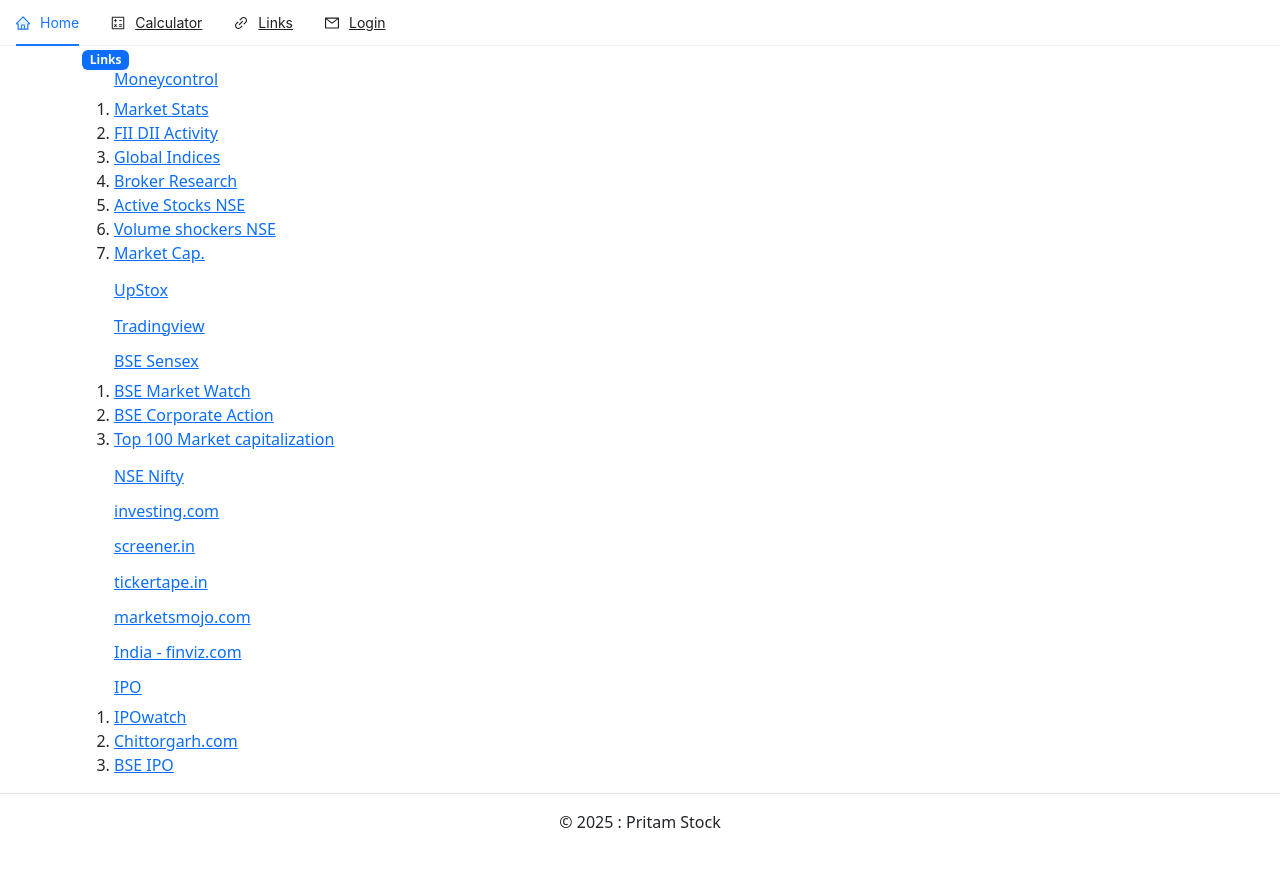
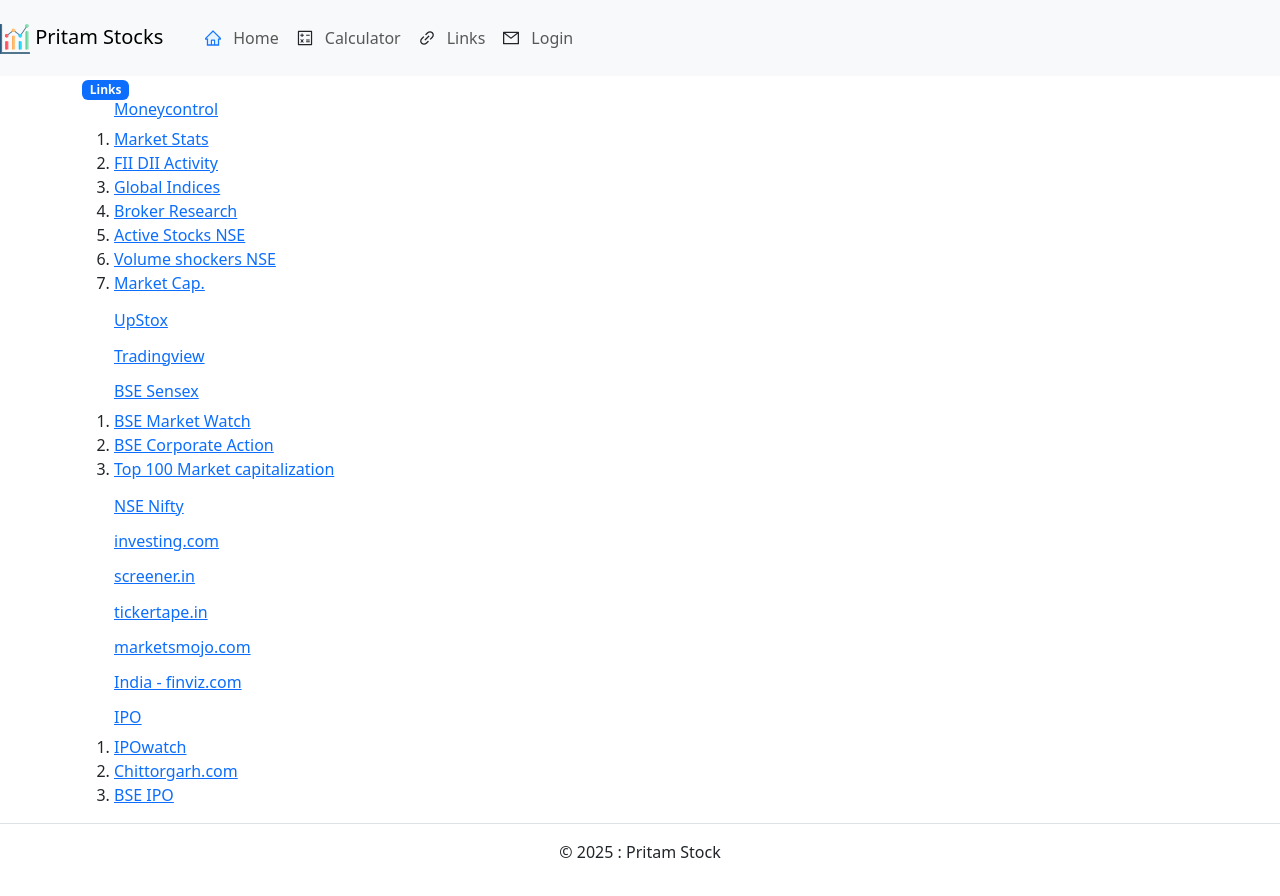
Before and after one commit to pritamkhose/stockvite, a React (Vite) app: page /links in a window 1280 px wide. Before the commit the page ends 866 px from the top, so only its background shows below. Built offline with nearby package versions, Linux system fonts and the light colour scheme; no server answers.

Commit message:
Update Navigation redirect and Nav bar

```diff
--- a/src/components/Header.jsx
+++ b/src/components/Header.jsx
@@ -10,53 +10,94 @@
   MailOutlined,
   SettingOutlined,
 } from "@ant-design/icons";
-import { Menu } from "antd";
-import { useState } from "react";
-import { Outlet } from "react-router-dom";
+import { useEffect, useState } from "react";
+import { Nav, Navbar } from "react-bootstrap";
+import { Link, Outlet } from "react-router-dom";
+import logo from "../images/logo.svg";
 import Footer from "./Footer";
 
 const Header = () => {
-  const [current, setCurrent] = useState("home");
   const minHeight = window.innerHeight;
-  // const [navExpanded, setNavExpanded] = useState(false);
-  // const [show, setShow] = useState(false);
-  const [session] = useState({
+  const [navExpanded, setNavExpanded] = useState(false);
+  const setNavClose = () => setNavExpanded(false);
+  const [session, setSession] = useState({
     isLogin: localStorage.getItem("name") ? true : false,
     user: localStorage.getItem("name") ? localStorage.getItem("name") : null,
     imageUrl: localStorage.getItem("imageUrl")
       ? localStorage.getItem("imageUrl")
       : null,
   });
+
+  useEffect(() => {
+    const listenStorageChange = () => {
+      setSession({
+        isLogin: localStorage.getItem("name") ? true : false,
+        user: localStorage.getItem("name")
+          ? localStorage.getItem("name")
+          : null,
+        imageUrl: localStorage.getItem("imageUrl")
+          ? localStorage.getItem("imageUrl")
+          : null,
+      });
+    };
+    window.addEventListener("storage", listenStorageChange);
+    return () => window.removeEventListener("storage", listenStorageChange);
+  }, [session.user]);
+
   const items = [
     {
-      label: <a href="/">Home</a>,
+      label: (
+        <Link className="nav-link" to="/">
+          Home
+        </Link>
+      ),
       key: "home",
       icon: <HomeTwoTone />,
     },
     {
-      label: <a href="/about">About</a>,
+      label: (
+        <Link className="nav-link" to="/about">
+          About
+        </Link>
+      ),
       key: "about",
       icon: <CheckCircleTwoTone />,
       hidden: true,
     },
     {
-      label: <a href="/calc">Calculator</a>,
+      label: (
+        <Link className="nav-link" to="/calc">
+          Calculator
+        </Link>
+      ),
       key: "calc",
       icon: <CalculatorOutlined />,
     },
     {
-      label: <a href="/links">Links</a>,
+      label: (
+        <Link className="nav-link" to="/links">
+          Links
+        </Link>
+      ),
       key: "links",
       icon: <LinkOutlined />,
     },
     {
-      label: <a href="/portfolio">Portfolio</a>,
+      label: (
+        <Link className="nav-link" to="/portfolio">
+          Portfolio
+        </Link>
+      ),
       key: "portfolio",
       icon: <DatabaseOutlined />,
       hidden: !session.isLogin,
     },
     {
-      label: <a href="/watchlist">Watchlist</a>,
+      label: (
+        <Link className="nav-link" to="/watchlist">
+          Watchlist
+        </Link>
+      ),
       key: "watchlist",
       icon: <FileSearchOutlined />,
       hidden: !session.isLogin,
@@ -92,13 +133,13 @@
             },
             {
               label: (
-                <a
-                  href="https://ant.design"
+                <Link
+                  to="https://ant.design"
                   target="_blank"
                   rel="noopener noreferrer"
                 >
                   Navigation Four - Link
-                </a>
+                </Link>
               ),
               key: "setting:4",
             },
@@ -107,38 +148,80 @@
       ],
     },
     {
-      label: <a href="/level">Stock level</a>,
+      label: (
+        <Link className="nav-link" to="/level">
+          Stock level
+        </Link>
+      ),
       key: "level",
       icon: <FundViewOutlined />,
       hidden: !session.isLogin,
     },
     {
-      label: <a href="/login">Login</a>,
+      label: (
+        <Link className="nav-link" to="/login">
+          Login
+        </Link>
+      ),
       key: "login",
       icon: <MailOutlined />,
       hidden: session.isLogin,
     },
     {
-      label: <a href="/profile">Profile</a>,
+      label: (
+        <Link className="nav-link" to="/profile">
+          Profile
+        </Link>
+      ),
       key: "profile",
       icon: <AppstoreOutlined />,
       hidden: !session.isLogin,
     },
   ];
 
-  const onClick = (e) => {
-    // console.log("click ", e);
-    setCurrent(e.key);
-  };
   return (
     <>
-      <Menu
-        onClick={onClick}
-        selectedKeys={[current]}
-        mode="horizontal"
-        items={items}
-      />
-      <div style={{ minHeight: minHeight - minHeight * 0.14 + "px" }}>
+      <Navbar
+        bg="light"
+        variant="light"
+        expand="lg"
+        fixed="top"
+        style={{ position: "sticky", top: 0, zIndex: 1 }}
+        onToggle={setNavExpanded}
+        expanded={navExpanded}
+      >
+        <span style={{ margin: "0px", width: "100%", display: "contents" }}>
+          <Navbar.Brand>
+            <Link to={"/"} onClick={setNavClose} className="navbar-brand">
+              <img src={logo} alt={logo} height="30"></img> Pritam Stocks
+            </Link>
+          </Navbar.Brand>
+          <Navbar.Collapse id="basic-navbar-nav" style={{ margin: 10 }}>
+            <Nav onClick={setNavClose}>
+              {items.map((item) =>
+                !item.hidden ? (
+                  <li
+                    className="nav-item active"
+                    style={{
+                      display: "flex",
+                      alignItems: "center",
+                      marginRight: 10,
+                    }}
+                    key={item.key}
+                  >
+                    <div style={{ marginRight: 4 }}>{item.icon}</div>
+                    <Nav.Item key={item.key} className="nav-item active">
+                      {item.label}
+                    </Nav.Item>
+                  </li>
+                ) : null
+              )}
+            </Nav>
+          </Navbar.Collapse>
+          <Navbar.Toggle aria-controls="basic-navbar-nav" />
+        </span>
+      </Navbar>
+      <div style={{ minHeight: minHeight - minHeight * 0.18 + "px" }}>
         <Outlet />
       </div>
       <Footer />
--- a/src/pages/ChartTechDetails.tsx
+++ b/src/pages/ChartTechDetails.tsx
@@ -1,4 +1,5 @@
 import React, { useEffect, useState } from "react";
+import { useNavigate } from "react-router-dom";
 import axios from "axios";
 import Loading from "../components/Loading";
 import { Badge } from "react-bootstrap";
@@ -12,16 +13,17 @@
   const [isLoaded, setIsLoaded] = useState(true);
   const [data, setData] = useState([]);
 
+  const navigate = useNavigate();
   useEffect(() => {
     const uid = localStorage.getItem("uid");
     if (uid === undefined || uid === null) {
-      window.location.href = "/login";
+      navigate("/login");
     } else {
       callWeb(props.match.params.id);
     }
   }, []);
 
-  const callWeb = (id) => {
+  const callWeb = (id: string) => {
     if (id !== undefined) {
       var path = "file?id=mc/techD/" + id;
       axios.get(baseURL + path).then(
--- a/src/pages/Login.tsx
+++ b/src/pages/Login.tsx
@@ -123,6 +123,7 @@
     });
     // props.updateLogin();
     // props.history.push('/');
+     window.dispatchEvent(new Event("storage"));
   };
 
   const handleLoginFailure = () => {
@@ -206,6 +207,7 @@
       ...state,
       isLogined: true,
     });
+    window.dispatchEvent(new Event("storage"));
   };
 
   const getProfile = () => {
--- a/src/pages/MultipleTechChart.tsx
+++ b/src/pages/MultipleTechChart.tsx
@@ -1,5 +1,6 @@
+import axios from "axios";
 import React, { useEffect, useState } from "react";
-import axios from "axios";
+import { useNavigate } from "react-router-dom";
 import Loading from "../components/Loading";
 import LightWeightTechCharts from "./LightWeightTechCharts";
 
@@ -16,10 +17,11 @@
   const [chartType] = useState("Candlestick"); // setChartType
   const [priceType] = useState(0); // setPriceType
 
+  const navigate = useNavigate();
   useEffect(() => {
     const uid = localStorage.getItem("uid");
     if (uid === undefined || uid === null) {
-      window.location.href = "/login";
+      navigate("/login");
     } else {
       callWeb(undefined);
     }
--- a/src/pages/StockLevel.tsx
+++ b/src/pages/StockLevel.tsx
@@ -1,11 +1,13 @@
 import React, { useEffect } from "react";
+import { useNavigate } from "react-router-dom";
 import "./StockLevel.css";
 
 const StockLevel: React.FC = () => {
+  const navigate = useNavigate();
   useEffect(() => {
     const uid = localStorage.getItem("uid");
     if (uid === undefined || uid === null) {
-      window.location.href = "/login";
+      navigate("/login");
     }
   }, []);
 
--- a/src/pages/StockLinks.tsx
+++ b/src/pages/StockLinks.tsx
@@ -1,236 +1,237 @@
 import React from "react";
+import { Link } from "react-router-dom";
 import { Container } from "react-bootstrap";
 import { Badge } from "react-bootstrap";
 
 const StockLinks: React.FC = () => {
   return (
     <Container>
-      <Badge variant="primary">Links</Badge>
+      <Badge bg="primary">Links</Badge>
       <ol>
         <h6>
-          <a
+          <Link
             target="_blank"
-            href="https://www.moneycontrol.com/"
+            to="https://www.moneycontrol.com/"
             rel="noreferrer"
           >
             Moneycontrol
-          </a>
+          </Link>
         </h6>
         <li>
-          <a
+          <Link
             target="_blank"
-            href="https://www.moneycontrol.com/stocks/marketstats/index.php"
+            to="https://www.moneycontrol.com/stocks/marketstats/index.php"
             rel="noreferrer"
           >
             Market Stats
-          </a>
+          </Link>
         </li>
         <li>
-          <a
+          <Link
             target="_blank"
-            href="https://www.moneycontrol.com/stocks/marketstats/fii_dii_activity/index.php"
+            to="https://www.moneycontrol.com/stocks/marketstats/fii_dii_activity/index.php"
             rel="noreferrer"
           >
             FII DII Activity
-          </a>
+          </Link>
         </li>
         <li>
-          <a
+          <Link
             target="_blank"
-            href="https://www.moneycontrol.com/markets/global-indices/"
+            to="https://www.moneycontrol.com/markets/global-indices/"
             rel="noreferrer"
           >
             Global Indices
-          </a>
+          </Link>
         </li>
         <li>
-          <a
+          <Link
             target="_blank"
-            href="https://www.moneycontrol.com/broker-research/"
+            to="https://www.moneycontrol.com/broker-research/"
             rel="noreferrer"
           >
             Broker Research
-          </a>
+          </Link>
         </li>
         <li>
-          <a
+          <Link
             target="_blank"
-            href="https://www.moneycontrol.com/stocks/marketstats/nsemact1/index.php"
+            to="https://www.moneycontrol.com/stocks/marketstats/nsemact1/index.php"
             rel="noreferrer"
           >
             Active Stocks NSE
-          </a>
+          </Link>
         </li>
         <li>
-          <a
+          <Link
             target="_blank"
-            href="https://www.moneycontrol.com/stocks/marketstats/nse_vshockers/index.php"
+            to="https://www.moneycontrol.com/stocks/marketstats/nse_vshockers/index.php"
             rel="noreferrer"
           >
             Volume shockers NSE
-          </a>
+          </Link>
         </li>
         <li>
-          <a
+          <Link
             target="_blank"
-            href="https://www.moneycontrol.com/stocks/marketinfo/marketcap/bse/index.html"
+            to="https://www.moneycontrol.com/stocks/marketinfo/marketcap/bse/index.html"
             rel="noreferrer"
           >
             Market Cap.
-          </a>
+          </Link>
         </li>
       </ol>
       <ol>
         <h6>
-          <a
+          <Link
             target="_blank"
-            href="https://pro.upstox.com/trading"
+            to="https://pro.upstox.com/trading"
             rel="noreferrer"
           >
             UpStox
-          </a>
+          </Link>
         </h6>
       </ol>
       <ol>
         <h6>
-          <a
+          <Link
             target="_blank"
-            href="https://in.tradingview.com/chart"
+            to="https://in.tradingview.com/chart"
             rel="noreferrer"
           >
             Tradingview
-          </a>
+          </Link>
         </h6>
       </ol>
       <ol>
         <h6>
-          <a
+          <Link
             target="_blank"
-            href="https://www.bseindia.com/sensex/code/16/"
+            to="https://www.bseindia.com/sensex/code/16/"
             rel="noreferrer"
           >
             BSE Sensex
-          </a>
+          </Link>
         </h6>
         <li>
-          <a
+          <Link
             target="_blank"
-            href="https://www.bseindia.com/markets/equity/EQReports/MarketWatch.html?index_code=22"
+            to="https://www.bseindia.com/markets/equity/EQReports/MarketWatch.html?index_code=22"
             rel="noreferrer"
           >
             BSE Market Watch
-          </a>
+          </Link>
         </li>
         <li>
-          <a
+          <Link
             target="_blank"
-            href="https://www.bseindia.com/corporates/corporate_act.aspx"
+            to="https://www.bseindia.com/corporates/corporate_act.aspx"
             rel="noreferrer"
           >
             BSE Corporate Action
-          </a>
+          </Link>
         </li>
         <li>
-          <a
+          <Link
             target="_blank"
-            href="https://www.bseindia.com/markets/equity/eqreports/topmarketcapitalization.aspx"
+            to="https://www.bseindia.com/markets/equity/eqreports/topmarketcapitalization.aspx"
             rel="noreferrer"
           >
             Top 100 Market capitalization
-          </a>
+          </Link>
         </li>
       </ol>
       <ol>
         <h6>
-          <a
+          <Link
             target="_blank"
-            href="https://www.nseindia.com/market-data/live-equity-market?symbol=NIFTY%2050"
+            to="https://www.nseindia.com/market-data/live-equity-market?symbol=NIFTY%2050"
             rel="noreferrer"
           >
             NSE Nifty
-          </a>
+          </Link>
         </h6>
       </ol>
       <ol>
         <h6>
-          <a
+          <Link
             target="_blank"
-            href="https://in.investing.com/indices/major-indices"
+            to="https://in.investing.com/indices/major-indices"
             rel="noreferrer"
           >
             investing.com
-          </a>
+          </Link>
         </h6>
       </ol>
       <ol>
         <h6>
-          <a
+          <Link
             target="_blank"
-            href="https://www.screener.in/explore/"
+            to="https://www.screener.in/explore/"
             rel="noreferrer"
           >
             screener.in
-          </a>
+          </Link>
         </h6>
       </ol>
       <ol>
         <h6>
-          <a
+          <Link
             target="_blank"
-            href="https://www.tickertape.in/watchlist?"
+            to="https://www.tickertape.in/watchlist?"
             rel="noreferrer"
           >
             tickertape.in
-          </a>
+          </Link>
         </h6>
       </ol>
       <ol>
         <h6>
-          <a
+          <Link
             target="_blank"
-            href="https://www.marketsmojo.com/"
+            to="https://www.marketsmojo.com/"
             rel="noreferrer"
           >
             marketsmojo.com
-          </a>
+          </Link>
         </h6>
       </ol>
       <ol>
         <h6>
-          <a
+          <Link
             target="_blank"
-            href=" https://finviz.com/screener.ashx?v=111&f=geo_india"
+            to=" https://finviz.com/screener.ashx?v=111&f=geo_india"
           >
             India - finviz.com
-          </a>
+          </Link>
         </h6>
       </ol>
       <ol>
         <h6>
-          <a href="/">IPO</a>
+          <Link to="/">IPO</Link>
         </h6>
         <li>
-          <a target="_blank" href=" https://www.ipowatch.in/">
+          <Link target="_blank" to=" https://www.ipowatch.in/">
             IPOwatch
-          </a>
+          </Link>
         </li>
         <li>
-          <a
+          <Link
             target="_blank"
-            href="https://www.chittorgarh.com/"
+            to="https://www.chittorgarh.com/"
             rel="noreferrer"
           >
             Chittorgarh.com
-          </a>
+          </Link>
         </li>
         <li>
-          <a
+          <Link
             target="_blank"
-            href="https://www.bseindia.com/publicissue.html"
+            to="https://www.bseindia.com/publicissue.html"
             rel="noreferrer"
           >
             BSE IPO
-          </a>
+          </Link>
         </li>
       </ol>
     </Container>
```
Also changed, not shown: src/pages/HomePage.tsx (+2 -10 lines).
